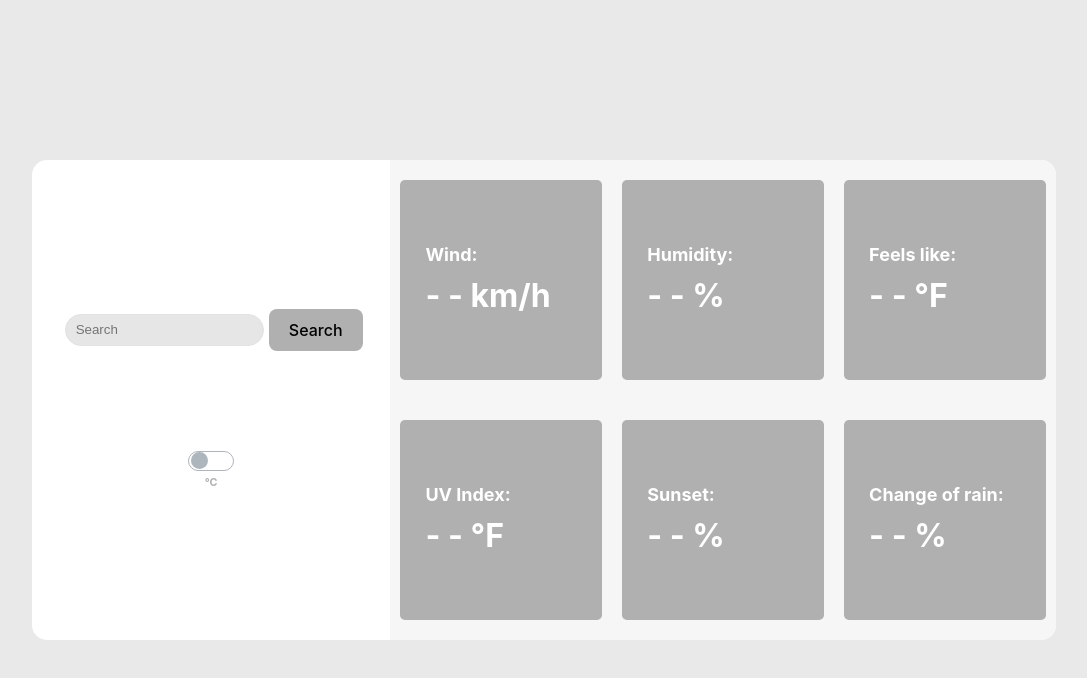
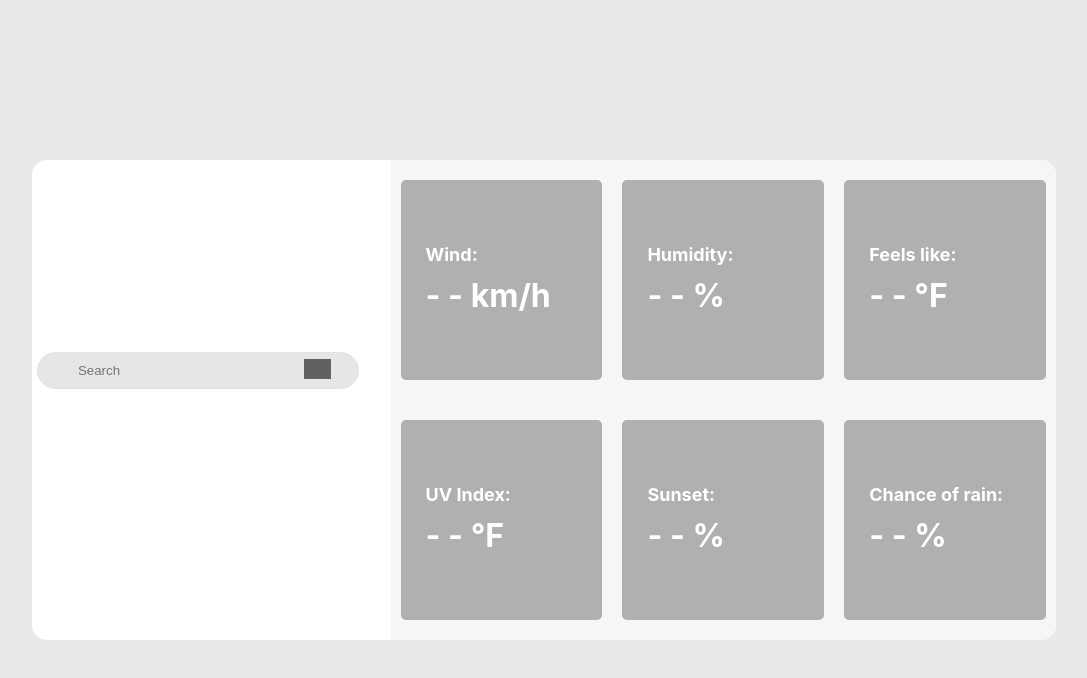
Before and after one commit to Rafaseoanes/Odin_Weather-App, a website built with Vite: page index.html in a window 1280 px wide. Shown: the whole page, without its empty margins (96-1183 px from the left). Built offline with nearby package versions, Linux system fonts and the light colour scheme; no server answers; grey boxes are pictures that could not be loaded.

Commit message:
Proyect completed

```diff
--- a/index.html
+++ b/index.html
@@ -17,21 +17,15 @@
               placeholder="Search"
             />
             <br />
-            <button id="submitBtn" type="submit">Search</button>
+            <button id="submitBtn" type="submit">
+              <img src="https://img.icons8.com/?size=100&id=3159&format=png&color=000000" alt="magnifying glass">
+            </button>
+
           </form>
           <div>
             <h3 id="temp"></h3>
             <h5 id="timezone"></h5>
             <h3 id="locationName"></h3>
-            <!-- check to celsious -->
-
-            <div id="celsiousTggl">
-              <label id="celsiousToggle" class="switch">
-                <input type="checkbox" />
-                <span class="slider"></span>
-              </label>
-              <h6>°C</h6>
-            </div>
           </div>
         </div>
         <div id="info">
@@ -56,7 +50,7 @@
             <h4 id="sunsetInfo">- - %</h4>
           </div>
           <div class="cardInfo" id="rain">
-            <h6>Change of rain:</h6>
+            <h6>Chance of rain:</h6>
             <h4 id="rainInfo">- - %</h4>
           </div>
         </div>
--- a/main.js
+++ b/main.js
@@ -1,17 +1,11 @@
 import "./style.css";
 import { getData } from "./getData.js";
-
-// document.querySelector('#app').innerHTML = `
-
-// `
-//getData("bogta")
 
 const submitBtn = document.getElementById("submitBtn");
 const locationInput = document.getElementById("locationInput");
 const temp = document.getElementById("temp");
 const locationName = document.getElementById("locationName");
 const timezone = document.getElementById("timezone");
-const celsiousToggle = document.getElementById("celsiousToggle");
 
 const windInfo = document.getElementById("windInfo");
 const humidityInfo = document.getElementById("humidityInfo");
@@ -25,7 +19,7 @@ submitBtn.addEventListener("click", (event) => {
   parseData(userInput);
   event.preventDefault();
 });
-let showCelcius = false;
+
 async function parseData(city = "londres") {
   const data = await getData(city);
 
@@ -48,25 +42,10 @@ async function parseData(city = "londres") {
   uvIndexInfo.innerText = `${data.currentConditions.uvindex}`;
   sunsetInfo.innerText = `${hour} PM`;
   rainInfo.innerText = `${data.currentConditions.precipprob} %`;
+}
 
-  //precipprob
-  celsiousToggle.addEventListener("click", () => {
-    console.log(showCelcius)
-    let currentTemp = data.currentConditions.temp;
-
-    if (showCelcius) {
-      let celsiousTemp = ((currentTemp - 32) * 5) / 9;
-      temp.innerText = `${Math.round(celsiousTemp)} °C`;
-    } else {
-      temp.innerText = `${data.currentConditions.temp} °F`;
-    }
-    showCelcius = !showCelcius;
-  });
-}
 function removeSeconds(timeString) {
-  // Split the time string by ':'
   const timeParts = timeString.split(":");
-  // Return only the hours and minutes
   return `${timeParts[0]}:${timeParts[1]}`;
 }
 
--- a/style.css
+++ b/style.css
@@ -32,23 +32,16 @@ body {
   text-align: center;
 }
 
-button {
-  border-radius: 8px;
-  border: 1px solid transparent;
-  padding: 0.6em 1.2em;
-  font-size: 1em;
-  font-weight: 500;
-  font-family: inherit;
-  background-color: #b0b0b0;
+#submitBtn {
   cursor: pointer;
-  transition: border-color 0.25s;
+  position: relative;
+  right: 60px;
+  border: none;
+  background-color: #b0b0b000;
 }
-button:hover {
-  border-color: #919191;
-}
-button:focus,
-button:focus-visible {
-  outline: 4px auto -webkit-focus-ring-color;
+#submitBtn img {
+  height: 20px;
+  filter: invert(100%);
 }
 
 #searchForm {
@@ -56,11 +49,12 @@ button:focus-visible {
 }
 #locationInput {
   border: solid 1px #e2e2e2;
-  padding: 5px 10px;
+  padding: 10px 40px;
   margin: 5px;
   border-radius: 50px;
   background-color: #e6e6e6;
   color: #b0b0b0;
+  width: 15rem;
 }
 #main-container {
   display: flex;
@@ -93,8 +87,6 @@ button:focus-visible {
   grid-template-rows: repeat(2, 1fr);
   /* justify-items: center;
   align-items: center; */
-
-
 }
 .cardInfo {
   background-color: #b0b0b0;
@@ -107,7 +99,6 @@ button:focus-visible {
   display: flex;
   flex-direction: column;
   justify-content: center;
-
 }
 .cardInfo h4 {
   font-size: xx-large;
@@ -118,85 +109,20 @@ button:focus-visible {
   margin: 2px 10px;
 }
 
+@media (max-width: 1080px) {
+  body {
+    background-color: rgb(233, 233, 233);
+  }
 
+  #search {
+    margin: 0px;
+  }
+  #main-container {
+    display: block;
+  }
 
-
-/* celcious switch*/
-/* From Uiverse.io by arghyaBiswasDev */
-/* The switch - the box around the slider */
-.switch {
-  font-size: 17px;
-  position: relative;
-  display: inline-block;
-  width: 2.7em;
-  height: 1.2em;
+  #info {
+    display: block;
+    background-color: rgb(233, 233, 233);
+  }
 }
-
-/* Hide default HTML checkbox */
-.switch input {
-  opacity: 0;
-  width: 0;
-  height: 0;
-}
-
-/* The slider */
-.slider {
-  position: absolute;
-  cursor: pointer;
-  top: 0;
-  left: 0;
-  right: 0;
-  bottom: 0;
-  background-color: #fff;
-  border: 1px solid #adb5bd;
-  transition: .4s;
-  border-radius: 30px;
-}
-
-.slider:before {
-  position: absolute;
-  content: "";
-  height: 1em;
-  width: 1em;
-  border-radius: 20px;
-  left: 0.1em;
-  bottom: 0.04em;
-  background-color: #adb5bd;
-  transition: .4s;
-}
-
-input:checked + .slider {
-  background-color: #b0b0b0;
-  /* border: 1px solid #007bff; */
-}
-
-input:focus + .slider {
-  box-shadow: 0 0 1px #007bff;
-}
-
-input:checked + .slider:before {
-  transform: translateX(1.4em);
-  background-color: #fff;
-}
-
-#celsiousTggl{
-  margin-top: 100px;
-}
-/*
-@media (prefers-color-scheme: light) {
-  :root {
-    color: #213547;
-    background-color: #ffffff;
-  }
-  a:hover {
-    color: #747bff;
-  }
-  button {
-    background-color: #f9f9f9;
-  }
-  #locationInput{
-    border: solid 1px #e6e6e6;
-    background-color: #efefef;
-
-  }
-} */
```
